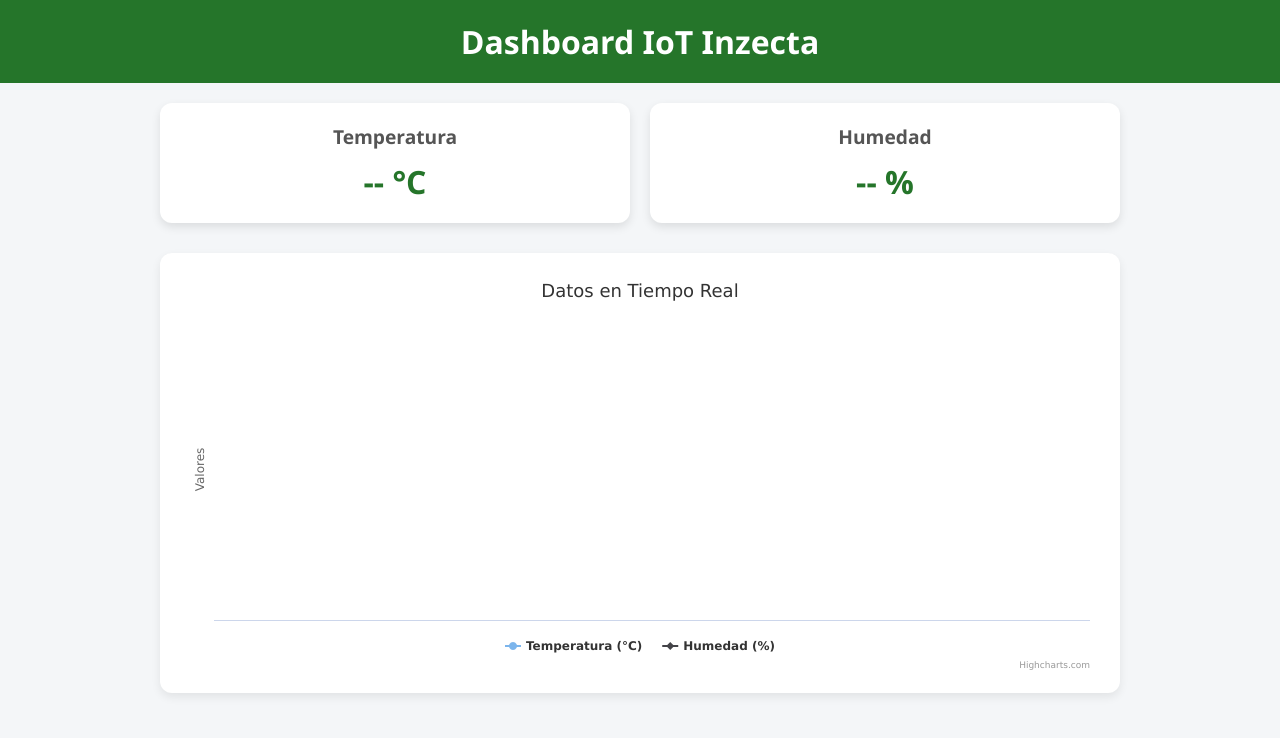
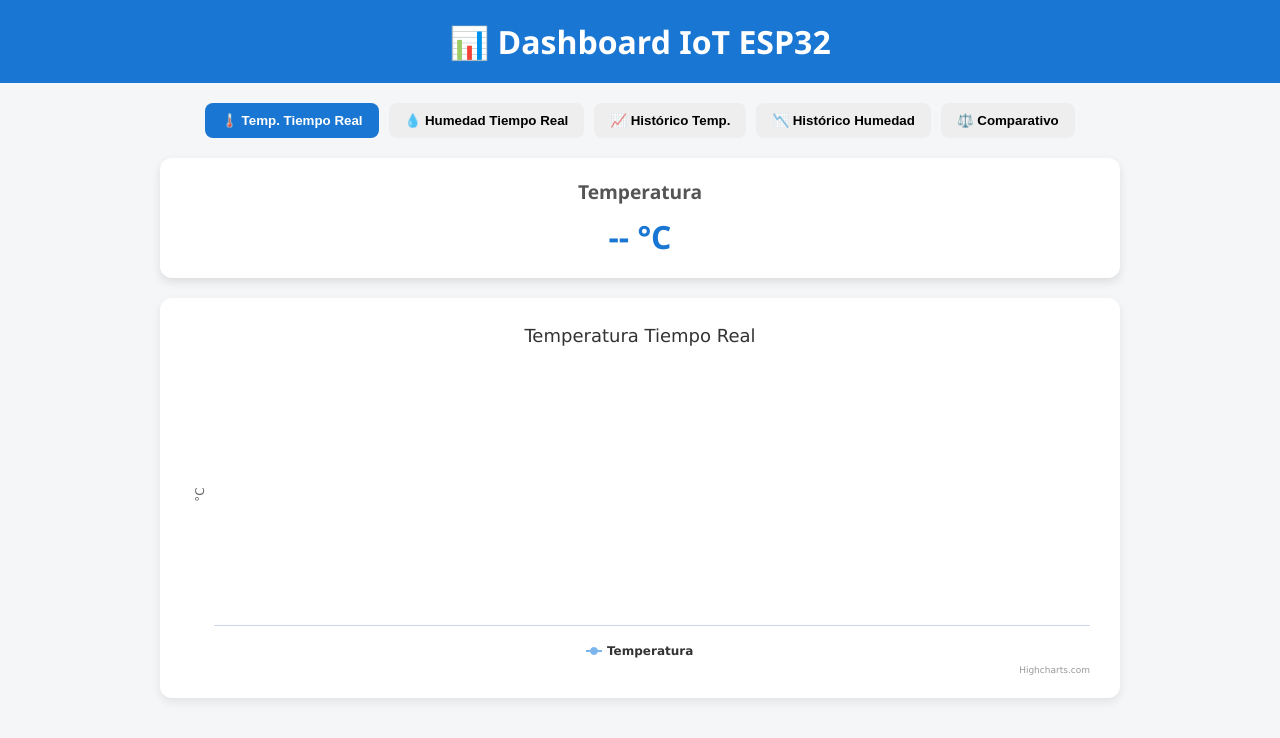
Before and after one commit to juanmanuelsalazar/esp32-Frontend, a plain HTML site: page index.html in a window 1280 px wide. Drawn offline with nearby package versions, Linux system fonts and the light colour scheme; no server answers.

Commit message:
feat-prueba1

```diff
--- a/app.js
+++ b/app.js
@@ -1,7 +1,7 @@
 import { initializeApp } from "https://www.gstatic.com/firebasejs/11.6.1/firebase-app.js";
 import { getDatabase, ref, onValue } from "https://www.gstatic.com/firebasejs/11.6.1/firebase-database.js";
 
-// Configuración de Firebase
+// Configuración Firebase
 const firebaseConfig = {
   apiKey: "AIzaSyBoMoD-XBP7Rl5rmX__nh04O6c6xZsMkN4",
   authDomain: "iotjuan.firebaseapp.com",
@@ -14,48 +14,100 @@ const firebaseConfig = {
 };
 
 const app = initializeApp(firebaseConfig);
-const database = getDatabase(app);
+const db = getDatabase(app);
 
-// ✅ Referencias corregidas según Firebase
-const tempRef = ref(database, "sensor/temperatura");
-const humRef = ref(database, "sensor/humedad");
+// Referencias
+const tempRef = ref(db, "sensor/temperatura");
+const humRef = ref(db, "sensor/humedad");
 
-const tempElement = document.getElementById("temp");
-const humElement = document.getElementById("hum");
+// Elementos DOM
+const tempVal = document.getElementById("temp-val");
+const humVal = document.getElementById("hum-val");
 
-// Inicializar gráfico
-const chart = Highcharts.chart('chart-container', {
+// Inicializa series
+let tempSeries = [];
+let humSeries = [];
+
+function updateChartData(chart, series, newVal) {
+  const x = (new Date()).getTime();
+  series.push([x, newVal]);
+  if (series.length > 20) series.shift();
+  chart.series[0].setData(series, true);
+}
+
+// Gráficas
+const chartTemp = Highcharts.chart("chart-temp", {
   chart: { type: 'spline' },
-  title: { text: 'Datos en Tiempo Real' },
-  xAxis: {
-    type: 'datetime',
-    tickPixelInterval: 150
-  },
-  yAxis: {
-    title: { text: 'Valores' },
-    min: 0
-  },
-  series: [{
-    name: 'Temperatura (°C)',
-    data: []
-  }, {
-    name: 'Humedad (%)',
-    data: []
-  }]
+  title: { text: 'Temperatura Tiempo Real' },
+  xAxis: { type: 'datetime' },
+  yAxis: { title: { text: '°C' }},
+  series: [{ name: 'Temperatura', data: [] }]
 });
 
-// Escuchar temperatura
-onValue(tempRef, (snapshot) => {
-  const temp = parseFloat(snapshot.val());
-  const time = new Date().getTime();
-  tempElement.innerText = `${temp} °C`;
-  chart.series[0].addPoint([time, temp], true, chart.series[0].data.length > 20);
+const chartHum = Highcharts.chart("chart-hum", {
+  chart: { type: 'spline' },
+  title: { text: 'Humedad Tiempo Real' },
+  xAxis: { type: 'datetime' },
+  yAxis: { title: { text: '%' }},
+  series: [{ name: 'Humedad', data: [] }]
 });
 
-// Escuchar humedad
-onValue(humRef, (snapshot) => {
-  const hum = parseFloat(snapshot.val());
-  const time = new Date().getTime();
-  humElement.innerText = `${hum} %`;
-  chart.series[1].addPoint([time, hum], true, chart.series[1].data.length > 20);
+const chartHistTemp = Highcharts.chart("chart-hist-temp", {
+  chart: { type: 'line' },
+  title: { text: 'Histórico de Temperatura' },
+  xAxis: { type: 'datetime' },
+  yAxis: { title: { text: '°C' }},
+  series: [{ name: 'Hist. Temperatura', data: [] }]
 });
+
+const chartHistHum = Highcharts.chart("chart-hist-hum", {
+  chart: { type: 'line' },
+  title: { text: 'Histórico de Humedad' },
+  xAxis: { type: 'datetime' },
+  yAxis: { title: { text: '%' }},
+  series: [{ name: 'Hist. Humedad', data: [] }]
+});
+
+const chartComparativo = Highcharts.chart("chart-comparativo", {
+  chart: { type: 'areaspline' },
+  title: { text: 'Comparativo Temp vs Humedad' },
+  xAxis: { type: 'datetime' },
+  yAxis: { title: { text: 'Valor' }},
+  series: [
+    { name: 'Temperatura', data: [] },
+    { name: 'Humedad', data: [] }
+  ]
+});
+
+// Firebase listeners
+onValue(tempRef, snapshot => {
+  const val = snapshot.val();
+  tempVal.innerText = val + " °C";
+  const time = (new Date()).getTime();
+  updateChartData(chartTemp, tempSeries, val);
+  updateChartData(chartHistTemp, chartHistTemp.series[0].data, val);
+  chartComparativo.series[0].addPoint([time, val], true, chartComparativo.series[0].data.length > 20);
+});
+
+onValue(humRef, snapshot => {
+  const val = snapshot.val();
+  humVal.innerText = val + " %";
+  const time = (new Date()).getTime();
+  updateChartData(chartHum, humSeries, val);
+  updateChartData(chartHistHum, chartHistHum.series[0].data, val);
+  chartComparativo.series[1].addPoint([time, val], true, chartComparativo.series[1].data.length > 20);
+});
+
+// Navegación entre tabs
+const tabButtons = document.querySelectorAll(".tab-button");
+const tabs = document.querySelectorAll(".tab");
+
+tabButtons.forEach(btn => {
+  btn.addEventListener("click", () => {
+    const tab = btn.getAttribute("data-tab");
+    tabButtons.forEach(b => b.classList.remove("active"));
+    tabs.forEach(t => t.classList.remove("active"));
+    btn.classList.add("active");
+    document.getElementById(tab).classList.add("active");
+  });
+});
--- a/index.html
+++ b/index.html
@@ -3,30 +3,53 @@
 <head>
     <meta charset="UTF-8" />
     <meta name="viewport" content="width=device-width, initial-scale=1.0"/>
-    <link rel="shortcut icon" href="BSF.ico">
-    <title>Inzecta</title>
+    <title>Dashboard IoT ESP32</title>
     <link rel="stylesheet" href="styles.css"/>
     <script src="https://code.highcharts.com/highcharts.js"></script>
 </head>
 <body>
 <header>
-    <h1>Dashboard IoT Inzecta</h1>
+    <h1>📊 Dashboard IoT ESP32</h1>
 </header>
 
 <main>
-    <section class="cards">
+    <nav class="tab-nav">
+        <button class="tab-button active" data-tab="temp">🌡️ Temp. Tiempo Real</button>
+        <button class="tab-button" data-tab="hum">💧 Humedad Tiempo Real</button>
+        <button class="tab-button" data-tab="hist-temp">📈 Histórico Temp.</button>
+        <button class="tab-button" data-tab="hist-hum">📉 Histórico Humedad</button>
+        <button class="tab-button" data-tab="comparativo">⚖️ Comparativo</button>
+    </nav>
+
+    <section id="temp" class="tab active">
         <div class="card">
             <h2>Temperatura</h2>
-            <p id="temp">-- °C</p>
+            <p id="temp-val">-- °C</p>
         </div>
+        <div id="chart-temp"></div>
+    </section>
+
+    <section id="hum" class="tab">
         <div class="card">
             <h2>Humedad</h2>
-            <p id="hum">-- %</p>
+            <p id="hum-val">-- %</p>
         </div>
+        <div id="chart-hum"></div>
     </section>
 
-    <section class="chart-section">
-        <div id="chart-container"></div>
+    <section id="hist-temp" class="tab">
+        <h2>📈 Histórico de Temperatura</h2>
+        <div id="chart-hist-temp"></div>
+    </section>
+
+    <section id="hist-hum" class="tab">
+        <h2>📉 Histórico de Humedad</h2>
+        <div id="chart-hist-hum"></div>
+    </section>
+
+    <section id="comparativo" class="tab">
+        <h2>⚖️ Comparativo Temperatura vs Humedad</h2>
+        <div id="chart-comparativo"></div>
     </section>
 </main>
 
--- a/styles.css
+++ b/styles.css
@@ -11,7 +11,7 @@ body {
 }
 
 header {
-  background-color: #25752a;
+  background-color: #1976d2;
   color: white;
   padding: 20px;
   text-align: center;
@@ -26,27 +26,13 @@ main {
   margin: auto;
 }
 
-.cards {
-  display: flex;
-  gap: 20px;
-  margin-bottom: 30px;
-  flex-wrap: wrap;
-  justify-content: center;
-}
-
 .card {
   background-color: white;
   border-radius: 12px;
   box-shadow: 0 4px 10px rgba(0, 0, 0, 0.1);
   padding: 20px 30px;
-  min-width: 200px;
   text-align: center;
-  flex: 1;
-  transition: transform 0.2s ease;
-}
-
-.card:hover {
-  transform: translateY(-5px);
+  margin-bottom: 20px;
 }
 
 .card h2 {
@@ -58,17 +44,54 @@ main {
 .card p {
   font-size: 2rem;
   font-weight: bold;
-  color: #25752a;
+  color: #1976d2;
 }
 
-.chart-section {
+#chart-temp,
+#chart-hum,
+#chart-hist-temp,
+#chart-hist-hum,
+#chart-comparativo {
+  height: 400px;
+  width: 100%;
   background: white;
-  padding: 20px;
   border-radius: 12px;
   box-shadow: 0 4px 10px rgba(0, 0, 0, 0.08);
+  padding: 20px;
+  margin-top: 10px;
 }
 
-#chart-container {
-  height: 400px;
-  width: 100%;
+.tab-nav {
+  display: flex;
+  flex-wrap: wrap;
+  gap: 10px;
+  margin-bottom: 20px;
+  justify-content: center;
 }
+
+.tab-button {
+  padding: 10px 16px;
+  background: #eeeeee;
+  border: none;
+  border-radius: 8px;
+  cursor: pointer;
+  font-weight: bold;
+  transition: background 0.2s ease;
+}
+
+.tab-button:hover {
+  background-color: #d0e4ff;
+}
+
+.tab-button.active {
+  background-color: #1976d2;
+  color: white;
+}
+
+.tab {
+  display: none;
+}
+
+.tab.active {
+  display: block;
+}
```
